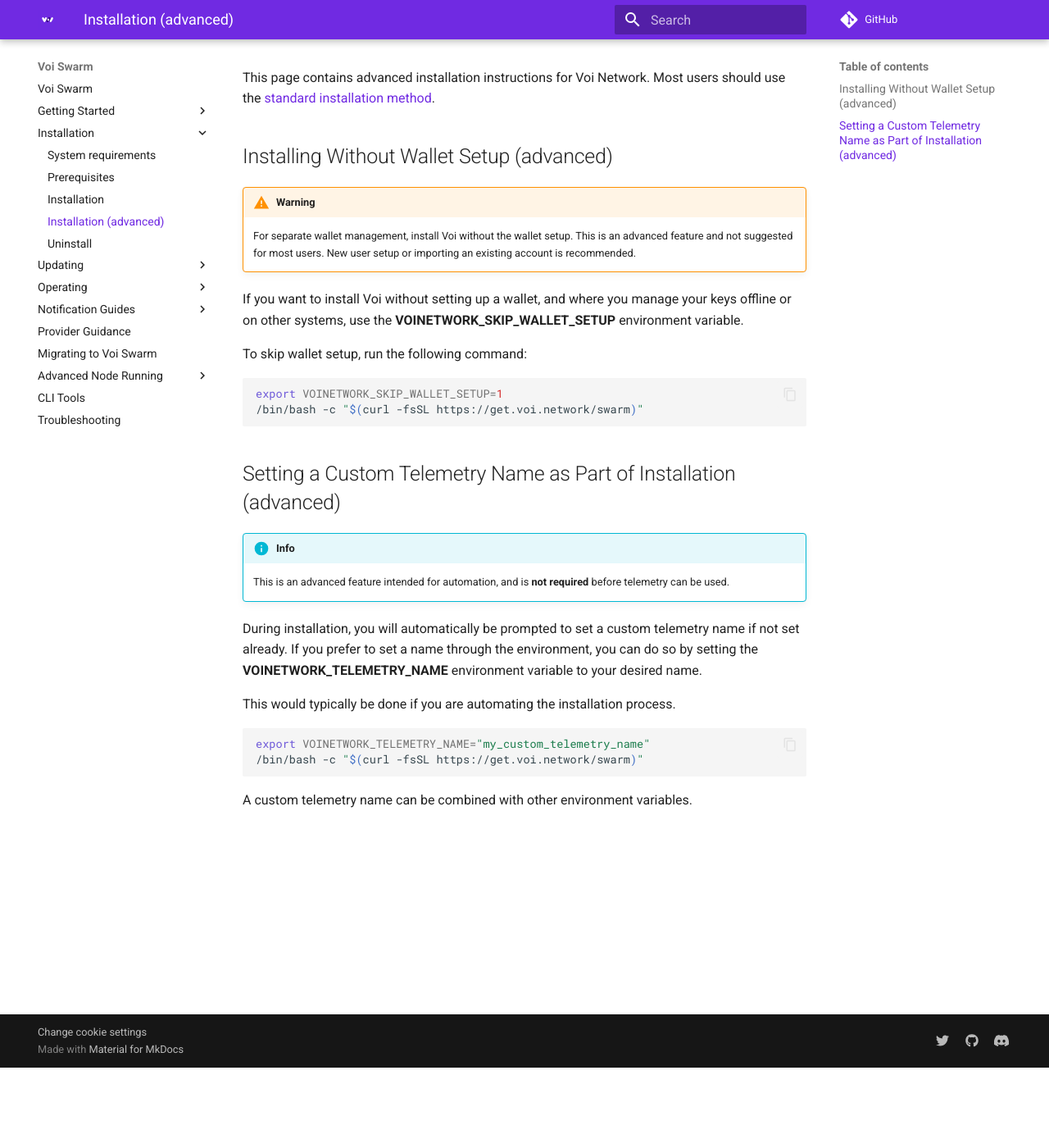
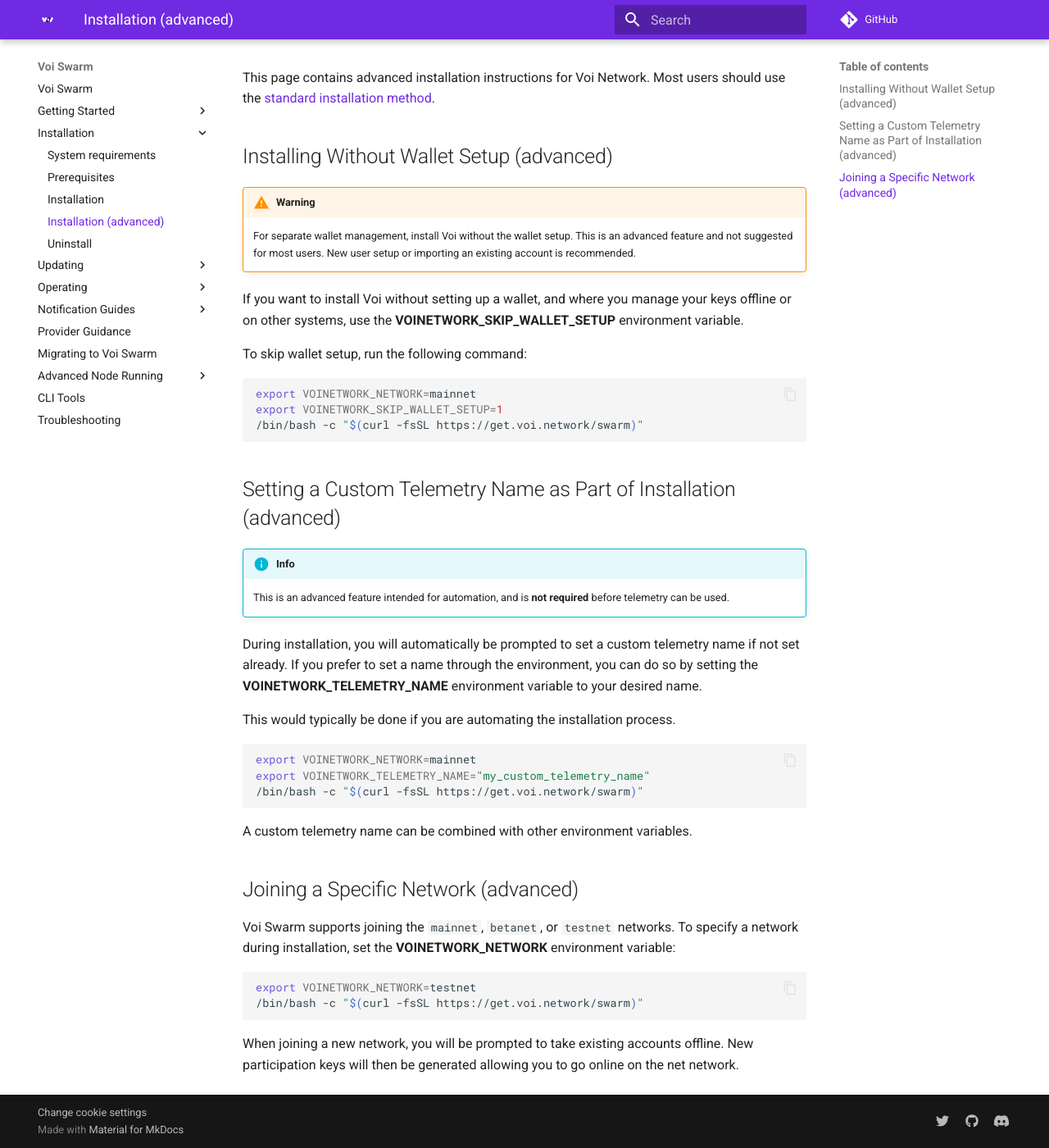
Before and after one commit to VoiNetwork/voi-swarm, an MkDocs documentation site: the page built from docs/installation/installation-advanced.md, in a window 1280 px wide and 1400 px high, scrolled down 98 px. Shown: the whole window at 82% size. Built offline with MkDocs 1.6.1 and Material for MkDocs 9.7.7, drawn with Linux system fonts in a browser that asks for light colours; plug-ins that fetch from the network failed and are left out; comment, search, counter and statistics services are not loaded.

Commit message:
Add instructions on migrating

````diff
--- a/docs/installation/installation-advanced.md
+++ b/docs/installation/installation-advanced.md
@@ -17,6 +17,7 @@
 To skip wallet setup, run the following command:
 
 ```bash
+export VOINETWORK_NETWORK=mainnet
 export VOINETWORK_SKIP_WALLET_SETUP=1
 /bin/bash -c "$(curl -fsSL https://get.voi.network/swarm)"
 ```
@@ -33,8 +34,22 @@
 This would typically be done if you are automating the installation process.
 
 ```bash
+export VOINETWORK_NETWORK=mainnet
 export VOINETWORK_TELEMETRY_NAME="my_custom_telemetry_name"
 /bin/bash -c "$(curl -fsSL https://get.voi.network/swarm)"
 ```
 
 A custom telemetry name can be combined with other environment variables.
+
+## Joining a Specific Network (advanced)
+
+Voi Swarm supports joining the `mainnet`, `betanet`, or `testnet` networks.
+To specify a network during installation, set the **VOINETWORK_NETWORK** environment variable:
+
+```bash
+export VOINETWORK_NETWORK=testnet
+/bin/bash -c "$(curl -fsSL https://get.voi.network/swarm)"
+```
+
+When joining a new network, you will be prompted to take existing accounts offline.
+New participation keys will then be generated allowing you to go online on the net network.
--- a/mkdocs.yml
+++ b/mkdocs.yml
@@ -108,6 +108,7 @@
   - Updating:
         - Updating Voi Swarm: updating/swarm-update.md
         - Telemetry name: updating/telemetry.md
+        - Migrating network: updating/migrating-network.md
   - Operating:
         - Running your node: operating/running-your-node.md
         - Participation keys: operating/participation-keys.md
````
Also changed, not shown: docs/advanced-node-running/archiver-node.md (+1 -0 lines), docs/advanced-node-running/relay-node.md (+1 -0 lines), docs/installation/installation.md (+11 -0 lines), docs/updating/migrating-network.md (added, +25 -0 lines).
